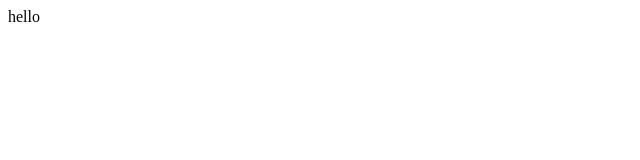
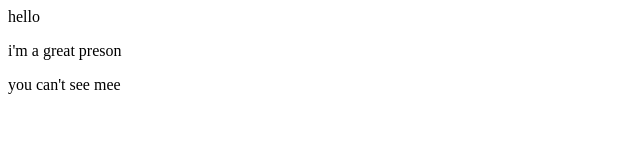
Before and after one commit to donpaul4444/gittest, a website: page index.html in a window 1280 px wide. Shown: the whole page, without its empty margins (0-640 px from the left). Drawn offline with Linux system fonts and the light colour scheme.

Commit message:
added a text

```diff
--- a/index.html
+++ b/index.html
@@ -7,5 +7,7 @@
 </head>
 <body>
     <h11>hello</h11>
+    <p>i'm a great preson</p>
+    <p>you can't see mee</p>
 </body>
 </html>
```
